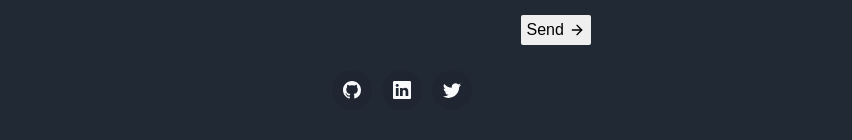
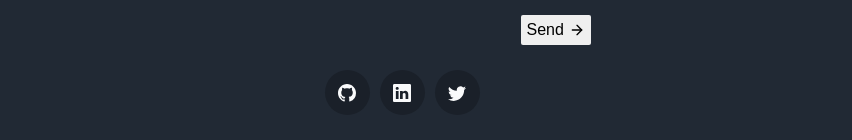
Before and after one commit to Eddie-Thiiru/portfolio, a React (Vite) app: page / in a window 1280 px wide. Shown: the part 2558-2698 px from the top of the page, without its empty margins (238-1090 px from the left). Built offline with nearby package versions, Linux system fonts and the light colour scheme.

Commit message:
Add hover effects

```diff
--- a/src/styles/App.css
+++ b/src/styles/App.css
@@ -11,19 +11,6 @@ nav {
 
 .socialLinks {
   gap: 10px;
-}
-
-.socialLinks a {
-  height: 40px;
-  width: 40px;
-  border-radius: 50px;
-  background-color: #1f2632;
-  justify-content: center;
-}
-
-.socialLinks svg {
-  height: 18px;
-  width: 18px;
 }
 
 h1,
@@ -42,6 +29,11 @@ h3 {
   font-size: clamp(1.125rem, 1.3vw, 1.5rem);
 }
 
+.socialLinks svg {
+  height: 18px;
+  width: 18px;
+}
+
 a {
   font-weight: 500;
   color: #f9fafb;
@@ -50,6 +42,25 @@ a {
   gap: 2px;
 }
 
+.socialLinks a {
+  height: 45px;
+  width: 45px;
+  border-radius: 50px;
+  justify-content: center;
+}
+
+a[title="Github"]:hover {
+  background-color: #8241f9;
+}
+
+a[title="LinkedIn"]:hover {
+  background-color: #0a66c2;
+}
+
+a[title="Twitter"]:hover {
+  background-color: #1da1f2;
+}
+
 a.active {
-  color: #0c66f6;
+  color: #f7330e;
 }
--- a/src/styles/Footer.css
+++ b/src/styles/Footer.css
@@ -87,6 +87,18 @@ input {
   color: #646cff;
 }
 
+.contactSection a {
+  background-color: #1a2029;
+}
+
 input:focus {
-  outline-color: aqua;
+  outline: none;
 }
+
+label:focus-within {
+  color: #596e90;
+}
+
+.sendBtn:hover {
+  background-color: #b3b3b3;
+}
--- a/src/styles/Header.css
+++ b/src/styles/Header.css
@@ -35,3 +35,7 @@
 .headerNav a {
   cursor: pointer;
 }
+
+.headerNav a:hover {
+  color: #0c66f6;
+}
--- a/src/styles/Hero.css
+++ b/src/styles/Hero.css
@@ -33,10 +33,6 @@
   align-self: end;
 }
 
-/* .socialLinks.heroSocialLinks a {
-  background-color: #1a2029;
-} */
-
 .heroSection span {
   color: #596e90;
 }
--- a/src/styles/Projects.css
+++ b/src/styles/Projects.css
@@ -78,7 +78,7 @@
   width: 30px;
   border-radius: 50px;
   color: #1a2029;
-  background-color: white;
+  background-color: #f9fafb;
   justify-content: center;
 }
 
@@ -127,3 +127,15 @@
     width: 25px;
   }
 }
+
+.projectsSection a:hover {
+  color: #0c66f6;
+}
+
+.projectLinks a[title="Github"]:hover {
+  background-color: #f9fafb;
+}
+
+.project:hover {
+  transform: scale(1.1);
+}
```
